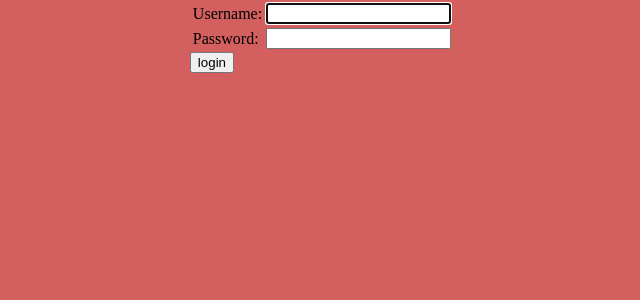
After one commit to djaszak/dresden_sauna, a Django app: page /sauna_occupancies/login/ in a window 1280 px wide. The commit adds this page. Shown: the top 300 px of the page, without its empty margins (318-958 px from the left). Run offline with Django 3.2, Linux system fonts and the light colour scheme.

Commit message:
A lot of stuff

```diff
--- a/sauna_occupancies/models.py
+++ b/sauna_occupancies/models.py
@@ -16,4 +16,4 @@ class Occupancy(models.Model):
     notes = models.TextField(blank=True)
 
     def __str__(self):
-        return 'Diese Belegung startet: ' + str(self.start)
+        return 'Diese Belegung startet: ' + str(self.start.strftime('%A, %d. %m.'))
--- /dev/null
+++ b/sauna_occupancies/static/sauna_occupancies/style.css
@@ -0,0 +1,13 @@
+li a {
+    color: black;
+}
+
+ul {
+    list-style-type: none
+}
+
+body {
+    background-color: rgb(211, 95, 95);
+    display: table;
+    margin:0 auto;
+}
--- /dev/null
+++ b/sauna_occupancies/templates/base.html
@@ -0,0 +1,15 @@
+<!DOCTYPE html>
+<html>
+<head>
+    {% load static %}
+    <link rel="stylesheet" type="text/css" href="{% static 'sauna_occupancies/style.css' %}">
+    <meta charset="utf-8">
+    <title>{% block title %}Saunieren im Paradies{% endblock %}</title>
+</head>
+<body>
+    <main>
+        {% block content %}
+        {% endblock %}
+    </main>
+</body>
+</html>
--- /dev/null
+++ b/sauna_occupancies/templates/registration/login.html
@@ -0,0 +1,33 @@
+{% extends 'base.html' %}
+
+{% block content %}
+{% if form.errors %}
+<p>Your username and password didn't match. Please try again.</p>
+{% endif %}
+
+{% if next %}
+    {% if user.is_authenticated %}
+    <p>Your account doesn't have access to this page. To proceed,
+    please login with an account that has access.</p>
+    {% else %}
+    <p>Please login to see this page.</p>
+    {% endif %}
+{% endif %}
+
+<form method="post" action="{% url 'login' %}">
+{% csrf_token %}
+<table>
+<tr>
+    <td>{{ form.username.label_tag }}</td>
+    <td>{{ form.username }}</td>
+</tr>
+<tr>
+    <td>{{ form.password.label_tag }}</td>
+    <td>{{ form.password }}</td>
+</tr>
+</table>
+
+<input type="submit" value="login">
+<input type="hidden" name="next" value="{{ next }}">
+</form>
+{% endblock %}
--- a/sauna_occupancies/urls.py
+++ b/sauna_occupancies/urls.py
@@ -1,3 +1,4 @@
+from django.contrib.auth import views as auth_views
 from django.urls import path
 
 from . import views
@@ -6,5 +7,6 @@ urlpatterns = [
     path('', views.index, name='index'),
     path('occupancy/create-occupancy/', views.create_occupancy, name='create_occupancy'),
     path('occupancy/change/<int:occupancy_id>/', views.change_occupancy, name='change_occupancy'),
-    path('occupancy/change/<int:occupancy_id>/add_user', views.add_user_to_occupancy, name='add_user_to_occupancy')
+    path('occupancy/change/<int:occupancy_id>/add_user', views.add_user_to_occupancy, name='add_user_to_occupancy'),
+    path('login/', auth_views.LoginView.as_view(redirect_field_name='index'), name='login'),
 ]
--- a/sauna_occupancies/views.py
+++ b/sauna_occupancies/views.py
@@ -1,6 +1,7 @@
 # -*- coding: utf-8 -*-
 from __future__ import unicode_literals
 
+from django.contrib.auth.decorators import login_required
 from django.contrib import messages
 from django.shortcuts import render
 from django.shortcuts import redirect
@@ -9,12 +10,14 @@ from .forms import OccupancyForm
 from .models import Occupancy
 
 
+@login_required
 def index(request):
     occupancies = Occupancy.objects.all()[:5]
 
     return render(request, 'index.html', {'occupancies': occupancies})
 
 
+@login_required
 def create_occupancy(request):
     if request.method == 'POST':
         form = OccupancyForm(request.POST)
@@ -30,6 +33,7 @@ def create_occupancy(request):
     return render(request, 'create_occupancy.html', {'form': form})
 
 
+@login_required
 def change_occupancy(request, occupancy_id):
     occupancy = Occupancy.objects.get(pk=occupancy_id)
     if request.method == 'POST':
@@ -42,6 +46,7 @@ def change_occupancy(request, occupancy_id):
     return render(request, 'change_occupancy.html', {'form': form, 'occupancy': occupancy})
 
 
+@login_required
 def add_user_to_occupancy(request, occupancy_id):
     occupancy = Occupancy.objects.get(pk=occupancy_id)
     user = request.user
```
Also changed, not shown: sauna_occupancies/templates/change_occupancy.html (+13 -0 lines), sauna_occupancies/templates/create_occupancy.html (+13 -0 lines), sauna_occupancies/templates/index.html (+11 -3 lines), db.sqlite3.
